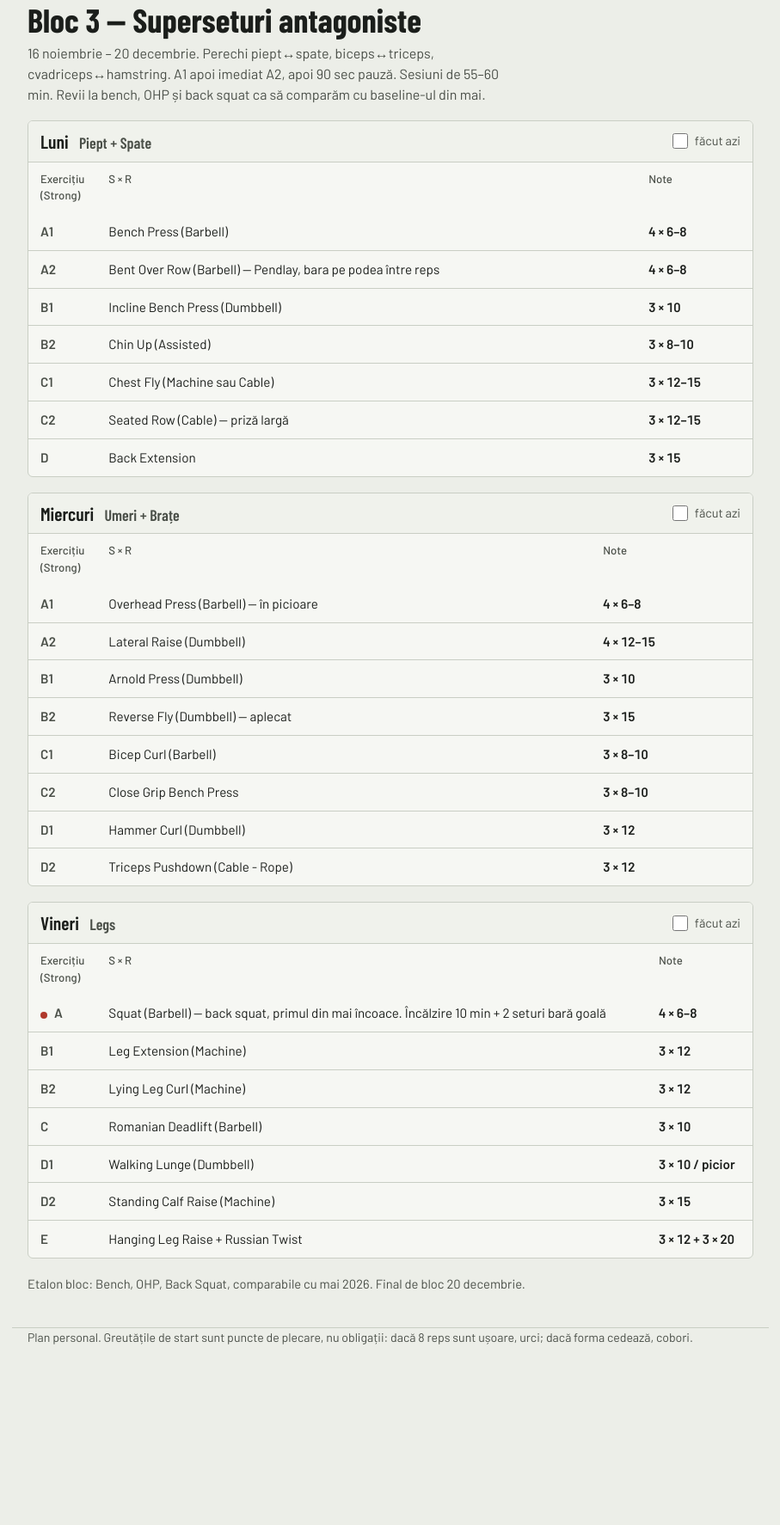
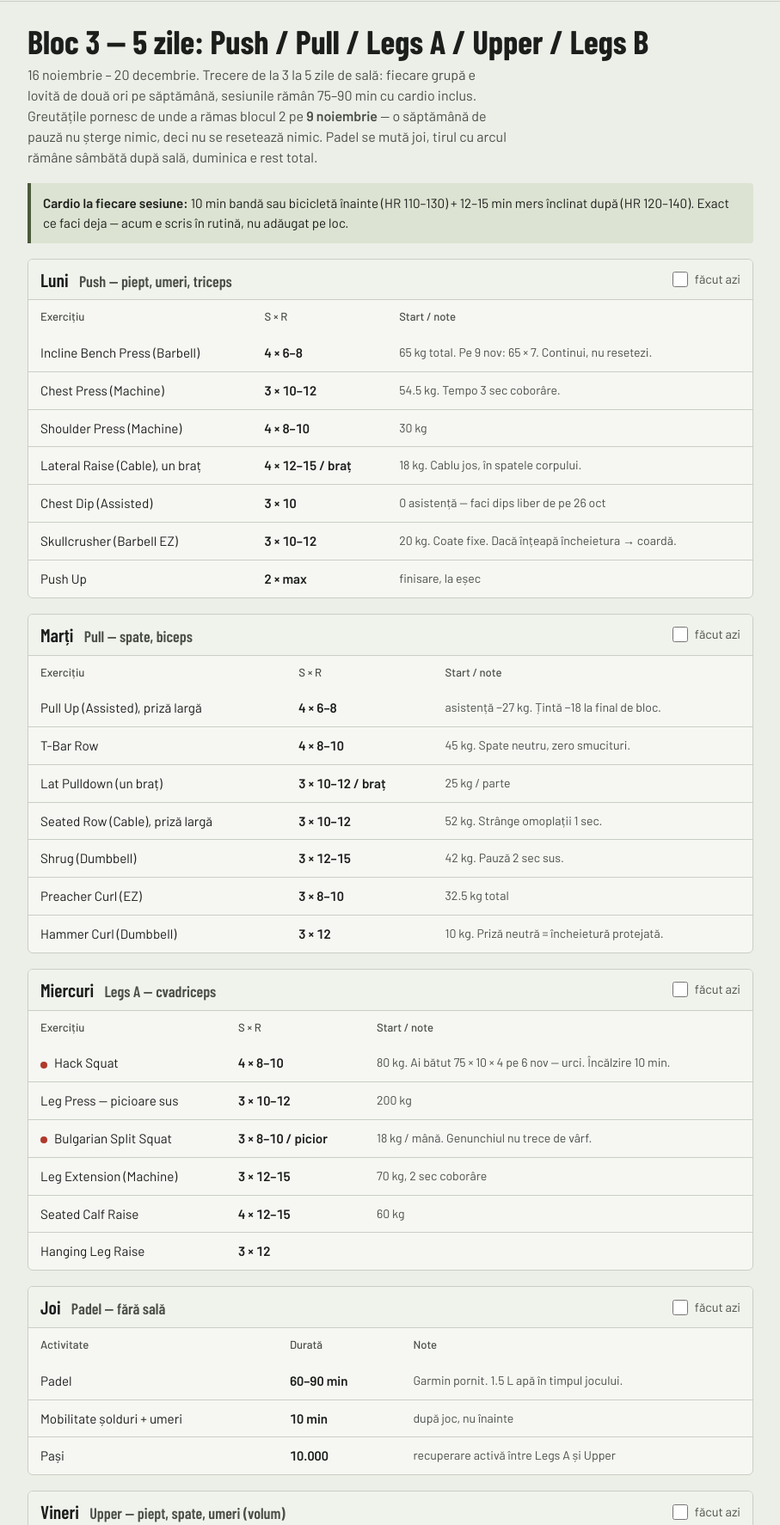
Before and after one commit to bogdanterzea/gym-progress-tracker, a plain HTML site: page index.html in a window 1280 px wide. Shown: the part 470-2244 px from the top of the page at 86% size, without its empty margins (186-1093 px from the left). Before the commit the page ends 2036 px from the top, so only its background shows below. Drawn offline with nearby package versions, Linux system fonts and the light colour scheme.

Commit message:
Bloc 3: 5 days (Push / Pull / Legs A / Upper / Legs B)
Replaces the 3-day antagonist-superset Bloc 3 with the 5-day split that
matches the openGym routines: per-day cards for Mon–Sat, Thursday padel,
Sunday rest, and the today box reads the new block's off days.

Co-Authored-By: Claude Opus 5.5 <noreply@anthropic.com>

```diff
--- a/index.html
+++ b/index.html
@@ -89,13 +89,13 @@
 
 <header class="wrap">
   <h1>Sep → Dec 2026</h1>
-  <p class="sub">Trei blocuri de cinci săptămâni. La fiecare bloc se schimbă split-ul și toate exercițiile secundare. Luni, miercuri, vineri la sală; padel marți, alergat joi, tir cu arcul sâmbătă.</p>
+  <p class="sub">Trei blocuri de cinci săptămâni. La fiecare bloc se schimbă split-ul și toate exercițiile secundare. Blocurile 1–2: luni, miercuri, vineri la sală. <b>Blocul 3 trece la 5 zile de sală</b> — luni, marți, miercuri, vineri, sâmbătă; padel joi, duminică liber.</p>
 
   <div class="timeline" aria-label="Calendar blocuri">
     <div class="tl-bar" id="tlbar">
       <button class="tl-seg" data-tab="b1"><b>Bloc 1</b><span>7 sep – 11 oct · Upper / Lower / Full</span></button>
       <button class="tl-seg" data-tab="b2"><b>Bloc 2</b><span>12 oct – 15 nov · Push / Pull / Legs</span></button>
-      <button class="tl-seg" data-tab="b3"><b>Bloc 3</b><span>16 nov – 20 dec · Superseturi</span></button>
+      <button class="tl-seg" data-tab="b3"><b>Bloc 3</b><span>16 nov – 20 dec · 5 zile PPL+UL</span></button>
       <button class="tl-seg" data-tab="reguli"><b>Dec</b><span>21–31 · ușor</span></button>
       <div class="tl-now" id="tlnow" hidden></div>
     </div>
@@ -254,49 +254,91 @@
 
 <!-- ================= BLOC 3 ================= -->
 <section class="panel" id="b3">
-  <h2>Bloc 3 — Superseturi antagoniste</h2>
-  <p class="why">16 noiembrie – 20 decembrie. Perechi piept↔spate, biceps↔triceps, cvadriceps↔hamstring. A1 apoi imediat A2, apoi 90 sec pauză. Sesiuni de 55–60 min. Revii la bench, OHP și back squat ca să comparăm cu baseline-ul din mai.</p>
+  <h2>Bloc 3 — 5 zile: Push / Pull / Legs A / Upper / Legs B</h2>
+  <p class="why">16 noiembrie – 20 decembrie. Trecere de la 3 la 5 zile de sală: fiecare grupă e lovită de două ori pe săptămână, sesiunile rămân 75–90 min cu cardio inclus. Greutățile pornesc de unde a rămas blocul 2 pe <b>9 noiembrie</b> — o săptămână de pauză nu șterge nimic, deci nu se resetează nimic. Padel se mută joi, tirul cu arcul rămâne sâmbătă după sală, duminica e rest total.</p>
+
+  <div class="callout olive">
+    <b>Cardio la fiecare sesiune:</b> 10 min bandă sau bicicletă înainte (HR 110–130) + 12–15 min mers înclinat după (HR 120–140). Exact ce faci deja — acum e scris în rutină, nu adăugat pe loc.
+  </div>
 
   <div class="day" data-key="b3-luni">
-    <div class="day-h"><h3>Luni <small>Piept + Spate</small></h3><label class="done"><input type="checkbox"> făcut azi</label></div>
-    <table><thead><tr><th>Exercițiu (Strong)</th><th>S × R</th><th>Note</th></tr></thead><tbody>
-      <tr><td class="ss">A1</td><td>Bench Press (Barbell)</td><td class="sr">4 × 6–8</td></tr>
-      <tr><td class="ss">A2</td><td>Bent Over Row (Barbell) — Pendlay, bara pe podea între reps</td><td class="sr">4 × 6–8</td></tr>
-      <tr><td class="ss">B1</td><td>Incline Bench Press (Dumbbell)</td><td class="sr">3 × 10</td></tr>
-      <tr><td class="ss">B2</td><td>Chin Up (Assisted)</td><td class="sr">3 × 8–10</td></tr>
-      <tr><td class="ss">C1</td><td>Chest Fly (Machine sau Cable)</td><td class="sr">3 × 12–15</td></tr>
-      <tr><td class="ss">C2</td><td>Seated Row (Cable) — priză largă</td><td class="sr">3 × 12–15</td></tr>
-      <tr><td class="ss">D</td><td>Back Extension</td><td class="sr">3 × 15</td></tr>
+    <div class="day-h"><h3>Luni <small>Push — piept, umeri, triceps</small></h3><label class="done"><input type="checkbox"> făcut azi</label></div>
+    <table><thead><tr><th>Exercițiu</th><th>S × R</th><th>Start / note</th></tr></thead><tbody>
+      <tr><td>Incline Bench Press (Barbell)</td><td class="sr">4 × 6–8</td><td class="note">65 kg total. Pe 9 nov: 65 × 7. Continui, nu resetezi.</td></tr>
+      <tr><td>Chest Press (Machine)</td><td class="sr">3 × 10–12</td><td class="note">54.5 kg. Tempo 3 sec coborâre.</td></tr>
+      <tr><td>Shoulder Press (Machine)</td><td class="sr">4 × 8–10</td><td class="note">30 kg</td></tr>
+      <tr><td>Lateral Raise (Cable), un braț</td><td class="sr">4 × 12–15 / braț</td><td class="note">18 kg. Cablu jos, în spatele corpului.</td></tr>
+      <tr><td>Chest Dip (Assisted)</td><td class="sr">3 × 10</td><td class="note">0 asistență — faci dips liber de pe 26 oct</td></tr>
+      <tr><td>Skullcrusher (Barbell EZ)</td><td class="sr">3 × 10–12</td><td class="note">20 kg. Coate fixe. Dacă înțeapă încheietura → coardă.</td></tr>
+      <tr><td>Push Up</td><td class="sr">2 × max</td><td class="note">finisare, la eșec</td></tr>
+    </tbody></table>
+  </div>
+
+  <div class="day" data-key="b3-marti">
+    <div class="day-h"><h3>Marți <small>Pull — spate, biceps</small></h3><label class="done"><input type="checkbox"> făcut azi</label></div>
+    <table><thead><tr><th>Exercițiu</th><th>S × R</th><th>Start / note</th></tr></thead><tbody>
+      <tr><td>Pull Up (Assisted), priză largă</td><td class="sr">4 × 6–8</td><td class="note">asistență −27 kg. Țintă −18 la final de bloc.</td></tr>
+      <tr><td>T-Bar Row</td><td class="sr">4 × 8–10</td><td class="note">45 kg. Spate neutru, zero smucituri.</td></tr>
+      <tr><td>Lat Pulldown (un braț)</td><td class="sr">3 × 10–12 / braț</td><td class="note">25 kg / parte</td></tr>
+      <tr><td>Seated Row (Cable), priză largă</td><td class="sr">3 × 10–12</td><td class="note">52 kg. Strânge omoplații 1 sec.</td></tr>
+      <tr><td>Shrug (Dumbbell)</td><td class="sr">3 × 12–15</td><td class="note">42 kg. Pauză 2 sec sus.</td></tr>
+      <tr><td>Preacher Curl (EZ)</td><td class="sr">3 × 8–10</td><td class="note">32.5 kg total</td></tr>
+      <tr><td>Hammer Curl (Dumbbell)</td><td class="sr">3 × 12</td><td class="note">10 kg. Priză neutră = încheietură protejată.</td></tr>
     </tbody></table>
   </div>
 
   <div class="day" data-key="b3-mie">
-    <div class="day-h"><h3>Miercuri <small>Umeri + Brațe</small></h3><label class="done"><input type="checkbox"> făcut azi</label></div>
-    <table><thead><tr><th>Exercițiu (Strong)</th><th>S × R</th><th>Note</th></tr></thead><tbody>
-      <tr><td class="ss">A1</td><td>Overhead Press (Barbell) — în picioare</td><td class="sr">4 × 6–8</td></tr>
-      <tr><td class="ss">A2</td><td>Lateral Raise (Dumbbell)</td><td class="sr">4 × 12–15</td></tr>
-      <tr><td class="ss">B1</td><td>Arnold Press (Dumbbell)</td><td class="sr">3 × 10</td></tr>
-      <tr><td class="ss">B2</td><td>Reverse Fly (Dumbbell) — aplecat</td><td class="sr">3 × 15</td></tr>
-      <tr><td class="ss">C1</td><td>Bicep Curl (Barbell)</td><td class="sr">3 × 8–10</td></tr>
-      <tr><td class="ss">C2</td><td>Close Grip Bench Press</td><td class="sr">3 × 8–10</td></tr>
-      <tr><td class="ss">D1</td><td>Hammer Curl (Dumbbell)</td><td class="sr">3 × 12</td></tr>
-      <tr><td class="ss">D2</td><td>Triceps Pushdown (Cable - Rope)</td><td class="sr">3 × 12</td></tr>
+    <div class="day-h"><h3>Miercuri <small>Legs A — cvadriceps</small></h3><label class="done"><input type="checkbox"> făcut azi</label></div>
+    <table><thead><tr><th>Exercițiu</th><th>S × R</th><th>Start / note</th></tr></thead><tbody>
+      <tr class="knee"><td>Hack Squat</td><td class="sr">4 × 8–10</td><td class="note">80 kg. Ai bătut 75 × 10 × 4 pe 6 nov — urci. Încălzire 10 min.</td></tr>
+      <tr><td>Leg Press — picioare sus</td><td class="sr">3 × 10–12</td><td class="note">200 kg</td></tr>
+      <tr class="knee"><td>Bulgarian Split Squat</td><td class="sr">3 × 8–10 / picior</td><td class="note">18 kg / mână. Genunchiul nu trece de vârf.</td></tr>
+      <tr><td>Leg Extension (Machine)</td><td class="sr">3 × 12–15</td><td class="note">70 kg, 2 sec coborâre</td></tr>
+      <tr><td>Seated Calf Raise</td><td class="sr">4 × 12–15</td><td class="note">60 kg</td></tr>
+      <tr><td>Hanging Leg Raise</td><td class="sr">3 × 12</td><td class="note"></td></tr>
+    </tbody></table>
+  </div>
+
+  <div class="day" data-key="b3-joi">
+    <div class="day-h"><h3>Joi <small>Padel — fără sală</small></h3><label class="done"><input type="checkbox"> făcut azi</label></div>
+    <table><thead><tr><th>Activitate</th><th>Durată</th><th>Note</th></tr></thead><tbody>
+      <tr><td>Padel</td><td class="sr">60–90 min</td><td class="note">Garmin pornit. 1.5 L apă în timpul jocului.</td></tr>
+      <tr><td>Mobilitate șolduri + umeri</td><td class="sr">10 min</td><td class="note">după joc, nu înainte</td></tr>
+      <tr><td>Pași</td><td class="sr">10.000</td><td class="note">recuperare activă între Legs A și Upper</td></tr>
     </tbody></table>
   </div>
 
   <div class="day" data-key="b3-vin">
-    <div class="day-h"><h3>Vineri <small>Legs</small></h3><label class="done"><input type="checkbox"> făcut azi</label></div>
-    <table><thead><tr><th>Exercițiu (Strong)</th><th>S × R</th><th>Note</th></tr></thead><tbody>
-      <tr class="knee"><td class="ss">A</td><td>Squat (Barbell) — back squat, primul din mai încoace. Încălzire 10 min + 2 seturi bară goală</td><td class="sr">4 × 6–8</td></tr>
-      <tr><td class="ss">B1</td><td>Leg Extension (Machine)</td><td class="sr">3 × 12</td></tr>
-      <tr><td class="ss">B2</td><td>Lying Leg Curl (Machine)</td><td class="sr">3 × 12</td></tr>
-      <tr><td class="ss">C</td><td>Romanian Deadlift (Barbell)</td><td class="sr">3 × 10</td></tr>
-      <tr><td class="ss">D1</td><td>Walking Lunge (Dumbbell)</td><td class="sr">3 × 10 / picior</td></tr>
-      <tr><td class="ss">D2</td><td>Standing Calf Raise (Machine)</td><td class="sr">3 × 15</td></tr>
-      <tr><td class="ss">E</td><td>Hanging Leg Raise + Russian Twist</td><td class="sr">3 × 12 + 3 × 20</td></tr>
+    <div class="day-h"><h3>Vineri <small>Upper — piept, spate, umeri (volum)</small></h3><label class="done"><input type="checkbox"> făcut azi</label></div>
+    <table><thead><tr><th>Exercițiu</th><th>S × R</th><th>Start / note</th></tr></thead><tbody>
+      <tr><td>Bench Press (Barbell), priză normală</td><td class="sr">4 × 6–8</td><td class="note">60 kg total. Prima dată pe bench plat din 5 octombrie.</td></tr>
+      <tr><td>Bent Over Row (Barbell) — Pendlay</td><td class="sr">4 × 8–10</td><td class="note">50 kg. <b>Formă strictă</b> — bara pe podea între reps, zero smucituri din șale.</td></tr>
+      <tr><td>Arnold Press (Dumbbell)</td><td class="sr">3 × 10</td><td class="note">14 kg / DB</td></tr>
+      <tr><td>Chest Fly (Machine)</td><td class="sr">3 × 12–15</td><td class="note">14 kg. Întindere completă.</td></tr>
+      <tr><td>Reverse Fly (Dumbbell)</td><td class="sr">3 × 15</td><td class="note">7 kg, aplecat. Ușor, formă.</td></tr>
+      <tr><td>Triceps Pushdown (coardă)</td><td class="sr">3 × 12</td><td class="note">coardă, nu bară — mai blând pe încheietură</td></tr>
+      <tr><td>Bicep Curl (Barbell)</td><td class="sr">3 × 8–10</td><td class="note">20 kg total</td></tr>
     </tbody></table>
   </div>
-  <p class="etalon">Etalon bloc: Bench, OHP, Back Squat, comparabile cu mai 2026. Final de bloc 20 decembrie.</p>
+
+  <div class="day" data-key="b3-sam">
+    <div class="day-h"><h3>Sâmbătă <small>Legs B — lanț posterior</small></h3><label class="done"><input type="checkbox"> făcut azi</label></div>
+    <table><thead><tr><th>Exercițiu</th><th>S × R</th><th>Start / note</th></tr></thead><tbody>
+      <tr class="knee"><td>Sumo Deadlift (Barbell)</td><td class="sr">4 × 6</td><td class="note">90 kg total. Ai făcut 90 × 12 pe 6 nov — aici e greu și scurt, nu lung.</td></tr>
+      <tr><td>Romanian Deadlift (Barbell)</td><td class="sr">3 × 10</td><td class="note">50 kg. Accesoriu. Bara lipită de coapsă.</td></tr>
+      <tr><td>Seated Leg Curl (Machine)</td><td class="sr">3 × 12</td><td class="note">81 kg</td></tr>
+      <tr><td>Hip Abductor (Machine)</td><td class="sr">3 × 15</td><td class="note">99 kg. Stabilitate șold = genunchi protejat.</td></tr>
+      <tr><td>Walking Lunge (Dumbbell)</td><td class="sr">3 × 10 / picior</td><td class="note">16 kg / mână</td></tr>
+      <tr><td>Seated Calf Raise</td><td class="sr">3 × 15</td><td class="note">60 kg</td></tr>
+      <tr><td>Ab Wheel</td><td class="sr">3 × 12</td><td class="note">tir cu arcul după, nu înainte</td></tr>
+    </tbody></table>
+  </div>
+
+  <div class="callout">
+    <b>Duminică = zero sală.</b> Meal prep 9:00–11:00, plimbare 45 min, somn. Cu 5 zile de sală, recuperarea e singura variabilă care te ține întreg. Dacă sari duminica, în 3 săptămâni ești accidentat.
+  </div>
+
+  <p class="etalon">Etalon bloc: Incline Bench, Bench Press, Hack Squat, Pull Up asistat. Deload 14–20 decembrie (−30%, −1 set). Backup OpenGym la 20 decembrie.</p>
 </section>
 
 <!-- ================= REGULI ================= -->
@@ -344,7 +386,8 @@
   var blocks=[
     {id:'b1',start:'2026-09-07',end:'2026-10-11',days:{1:'Upper',3:'Lower',5:'Full Body'}},
     {id:'b2',start:'2026-10-12',end:'2026-11-15',days:{1:'Push',3:'Pull',5:'Legs'}},
-    {id:'b3',start:'2026-11-16',end:'2026-12-20',days:{1:'Piept + Spate',3:'Umeri + Brațe',5:'Legs'}}
+    {id:'b3',start:'2026-11-16',end:'2026-12-20',days:{1:'Push',2:'Pull',3:'Legs A',5:'Upper',6:'Legs B'},
+     other:{4:'Padel + 10.000 pași',0:'Rest total + meal prep'}}
   ];
   var other={2:'Padel + 6.000 pași',4:'Alergat ușor + mobilitate',6:'Tir cu arcul + 8.000 pași',0:'Recuperare activă'};
   var deloads=[['2026-10-05','2026-10-11'],['2026-11-09','2026-11-15'],['2026-12-14','2026-12-20']];
@@ -370,7 +413,7 @@
   var title, sub='';
   if(cur){
     if(cur.days[dow]){ title=dn+': '+cur.days[dow]; sub=cur.id.toUpperCase().replace('B','Bloc '); var dl=deloads.filter(function(d){return iso>=d[0]&&iso<=d[1]}).length; if(dl) sub+=' · săptămână deload (−30%, −1 set)'; }
-    else { title=dn+': '+other[dow]; sub='fără sală'; }
+    else { title=dn+': '+((cur.other&&cur.other[dow])||other[dow]); sub='fără sală'; }
   } else if(iso<'2026-09-07'){ title='Blocul 1 începe luni, 7 septembrie'; }
   else if(iso<='2026-12-31'){ title=dn+': full body ușor sau pași'; sub='21–31 dec'; }
   else { title='Planul s-a încheiat. Următorul bloc: de stabilit.'; }
```
Also changed, not shown: 1 other file.
